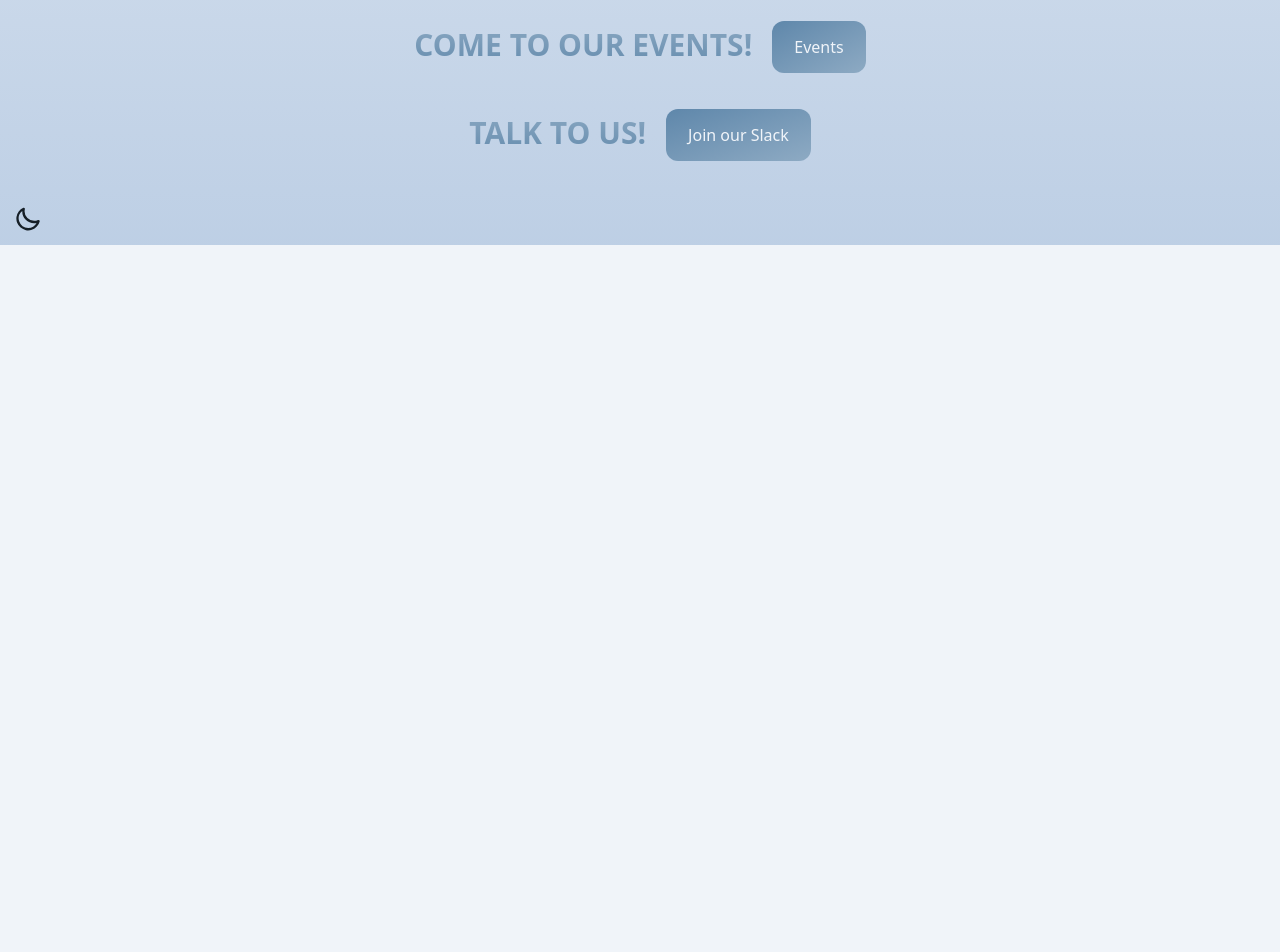
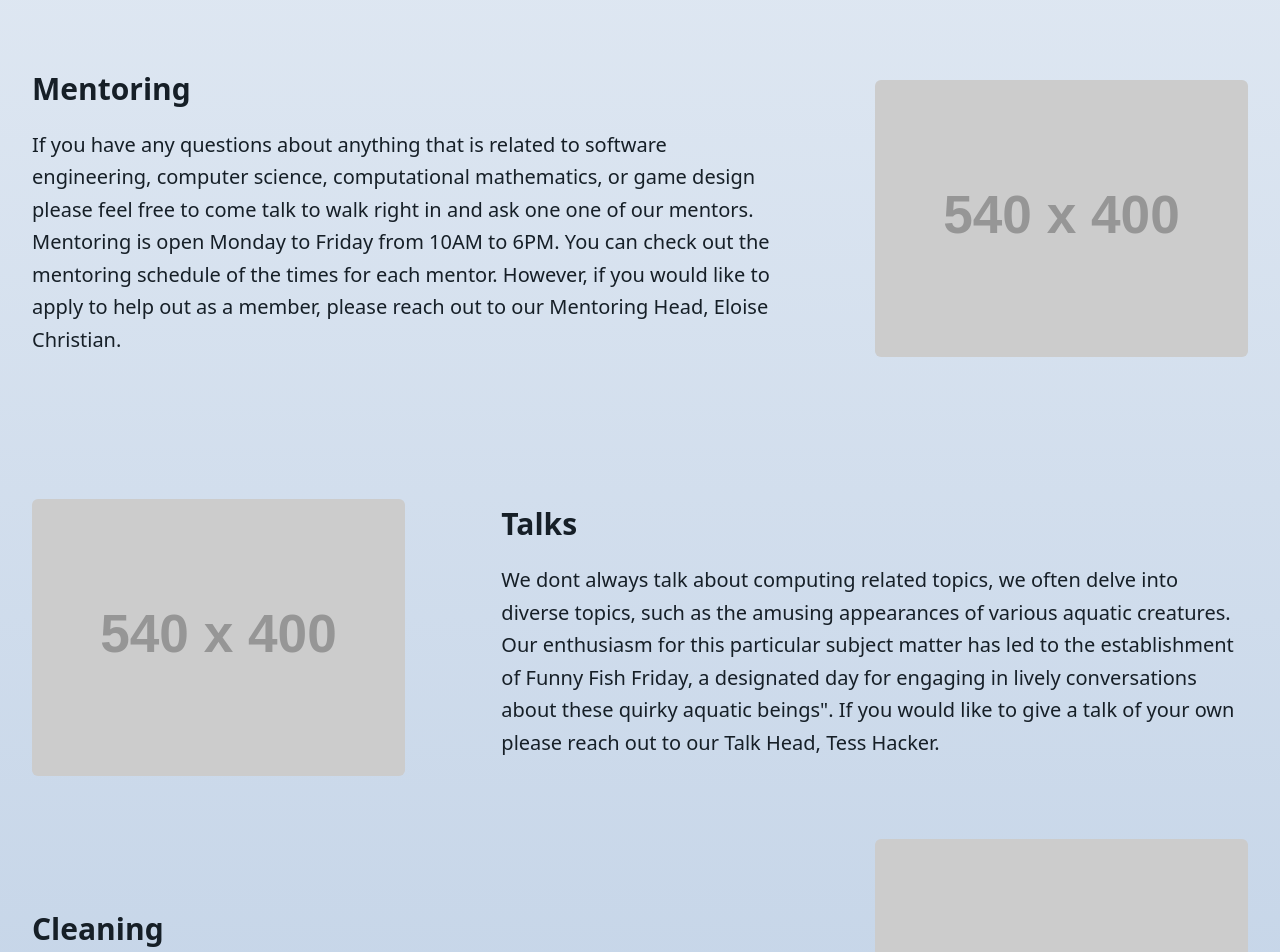
Before and after one commit to rit-sse/WebsiteTheSSEquel, a Next.js app in the folder next/: page /about/get-involved in a window 1280 px wide. Shown: the part 820-1772 px from the top of the page. Before the commit the page ends 1065 px from the top, so only its background shows below. Built offline with nearby package versions, Linux system fonts and the light colour scheme.

Commit message:
added content and z card

```diff
--- a/next/app/about/get-involved/page.tsx
+++ b/next/app/about/get-involved/page.tsx
@@ -49,37 +49,57 @@ export default function GetInvolved() {
 
             {/* insert zcard here */}
 
-
-
-
-
-
-
-
-
-
-
-
-
-
-            <div id='involvement' className = 'pt-4'>
+            <div id='general' className='pt-4'>
                 <ZCard imageSide='left'>
                     {placeholder_img}
                     <CommitteeSlot
-                        name = 'General Meeting'
-                        description = 'A great way to get involved is by being on this page! There are many ways to get involved
+                        name='General Meeting'
+                        description='A great way to get involved is by being on this page! There are many ways to get involved
                         whether you are a computing major or non computing major. This can range from going to general
                         meetings to participating in projects or you can even start a project of your own! Simply walking
                         into the lab and sitting in on a general meeting to understand what is happening is a great way to
                         start. This provides an opportunity to gain insights into our ongoing activities and operations,
                         allowing you to assess potential areas of interest for your engagement. Please feel free to stop by
                         for a meeting every Friday at 3:00 PM in GOL-1670.'
-                        />
+                    />
+                </ZCard>
+            </div>
+            <div id='involvement' className='pt-4'>
+                <ZCard imageSide='right'>
+                    <CommitteeSlot
+                        name='Mentoring'
+                        description="If you have any questions about anything that is related to software engineering,
+                        computer science, computational mathematics, or game design please feel free to come talk to walk
+                        right in and ask one one of our mentors. Mentoring is open Monday to Friday from 10AM to 6PM. You
+                        can check out the mentoring schedule of the times for each mentor. However, if you would like to apply
+                        to help out as a member, please reach out to our Mentoring Head, Eloise Christian."
+                  />
+                {placeholder_img}
+              </ZCard>
+
+              <ZCard imageSide='left'>
+                    {placeholder_img}
+                    <CommitteeSlot
+                        name='Talks'
+                        description='We dont always talk about computing related topics, we often delve into diverse topics, such as
+                        the amusing appearances of various aquatic creatures. Our enthusiasm for this particular subject matter has led
+                        to the establishment of Funny Fish Friday, a designated day for engaging in lively conversations about these quirky
+                        aquatic beings". If you would like to give a talk of your own please reach out to our Talk Head, Tess Hacker.'
+                    />
                 </ZCard>
 
+                <ZCard imageSide='right'>
+                    <CommitteeSlot
+                        name='Cleaning'
+                        description='With all this happening, the lab can get a bit messy.
+                        This is a great opportunity to gain membership here by participating
+                        in lab cleanup sessions!'
+                    />
+                    {placeholder_img}
+                </ZCard>
             </div>
-                 {/* Buttons to press on */}
-                 <section className="pt-6">
+            {/* Buttons to press on */}
+            <section className="pt-6">
                 <div className="text-left space-x-5 mt-3 flex">
                     <h2 className="bg-gradient-to-t from-primary to-secondary bg-clip-text
                          text-3xl/[3rem] font-extrabold text-transparent sm:text-3xl/[3rem]">COME TO OUR EVENTS!</h2>
```
